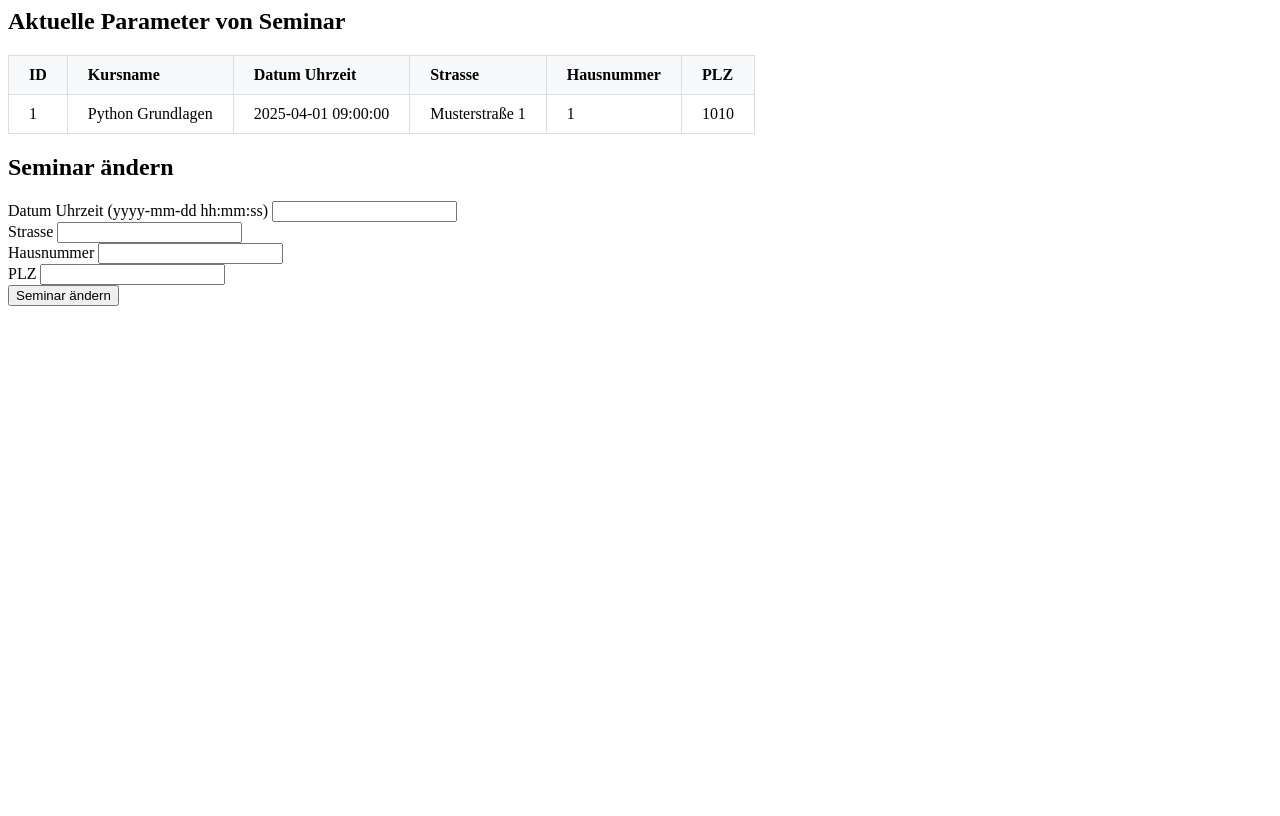
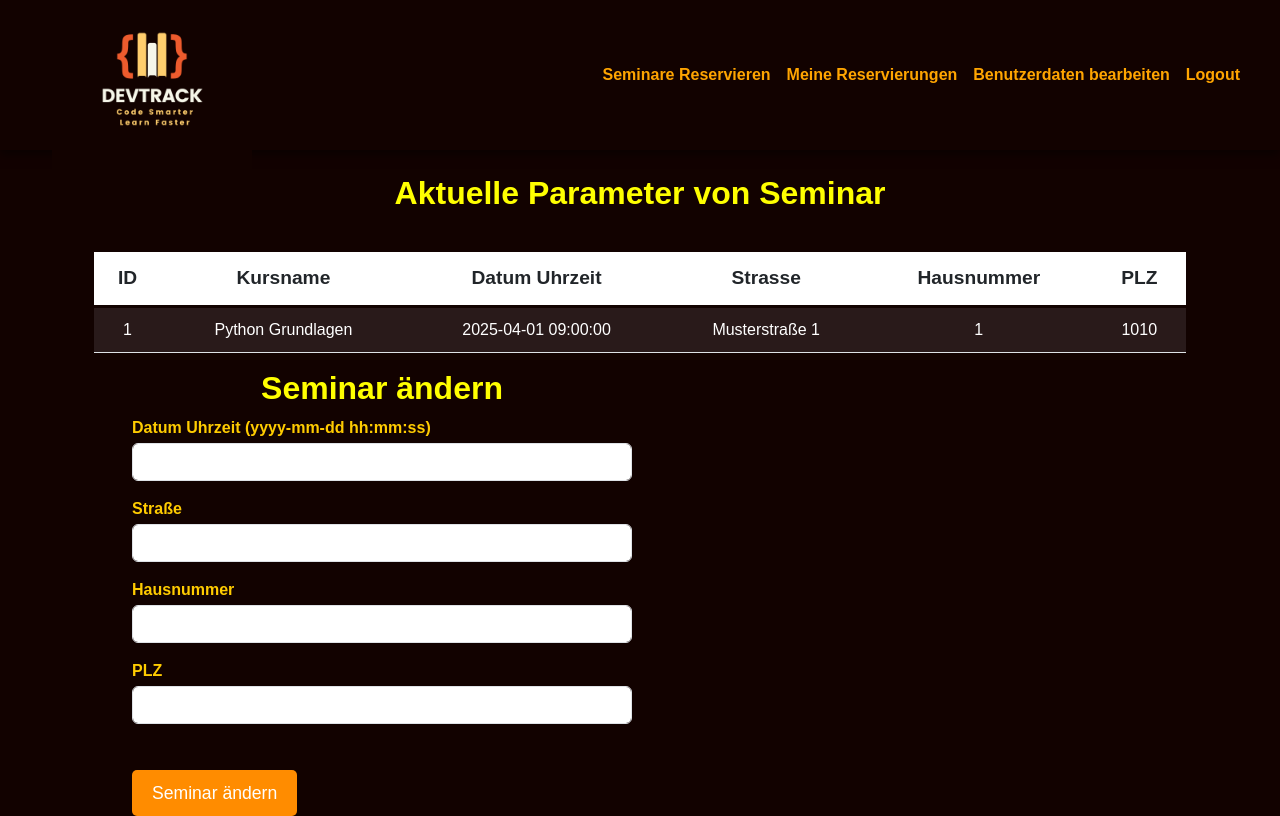
Before and after one commit to StasiaATP/flask-app_BIO1, a Flask app: page /seminar_aendern/1 in a window 1280 px wide. Before the commit the page ends 306 px from the top, so only its background shows below. Run offline with Flask 3, Linux system fonts and the light colour scheme; a user stored in the database is signed in.

Commit message:
style von ausbilder_htmls geaendert

```diff
--- a/app/ausbilder_routes.py
+++ b/app/ausbilder_routes.py
@@ -46,7 +46,7 @@
     seminar = Seminar.query.get_or_404(seminar_id)
 
     if request.method == 'POST':
-        datum_uhrzeit_str = request.form['Datum Uhrzeit']
+        datum_uhrzeit_str = request.form['Datum_Uhrzeit']
         strasse = request.form['Strasse']
         hausnr = request.form['Hausnummer']
         plz = request.form['PLZ']
@@ -79,6 +79,7 @@
     seminar = Seminar.query.get_or_404(seminar_id)
 
     BildetAus.query.filter_by(seminar_id=seminar_id).delete()
+    Reserviert.query.filter_by(seminar_id=seminar_id).delete()
 
     db.session.delete(seminar)
     db.session.commit()
@@ -98,8 +99,8 @@
     # The values will appear in the dropdown-menu when creating a new Seminar
     kurs_names = KannAbhalten.query.filter_by(ausbilder_kennzeichnung=current_user.kennzeichnung).with_entities(KannAbhalten.kursname).distinct().all()
     if request.method == 'POST':
-        id = request.form['Seminar id']
-        datum_uhrzeit_str = request.form['Datum Uhrzeit']
+        id = request.form['Seminar_id']
+        datum_uhrzeit_str = request.form['Datum_Uhrzeit']
         strasse = request.form['Strasse']
         hausnr = request.form['Hausnummer']
         plz = request.form['PLZ']
@@ -138,6 +139,7 @@
             db.session.add(neu_bildet_aus)
             db.session.commit()
 
-            return redirect(url_for('routes.index'))
+            return redirect(url_for('ausbilder_routes.geleitete_seminare_zeigen'))
+
 
     return render_template('ausbilder_seminar_erstellen.html', error_message=error_message, kurs_names=kurs_names)
--- a/templates/ausbilder_seminar_aendern.html
+++ b/templates/ausbilder_seminar_aendern.html
@@ -1,34 +1,26 @@
-<style>
-    table {
+{% extends 'base.html' %}
 
-        border-collapse: collapse; /* removes double lines */
-    }
-    th, td {
-        padding: 10px 20px; /* horizontal and vertical space */
-        text-align: left; /* text align left */
-        border: 1px solid #ddd; /* light colored borders */
-    }
-    th {
-        background-color: #f8f9fa; /* light colored background for */
-        font-weight: bold; /* bold titles */
-    }
-</style>
-
+{% block content %}
     {% if error_message %}
         <div class="alert alert-danger" role="alert">
             {{ error_message }}
         </div>
     {% endif %}
+
+    <div class="container reservierungen-container mt-4">
         <h2>Aktuelle Parameter von Seminar</h2>
-<table class="table table-bordered">
+        <table class="table table-striped reservierungen-tabelle">
+            <thead>
                 <tr>
-        <th>ID</th>
-        <th>Kursname</th>
-        <th>Datum Uhrzeit</th>
-        <th>Strasse</th>
-        <th>Hausnummer</th>
-        <th>PLZ</th>
+                    <th scope="col">ID</th>
+                    <th scope="col">Kursname</th>
+                    <th scope="col">Datum Uhrzeit</th>
+                    <th scope="col">Strasse</th>
+                    <th scope="col">Hausnummer</th>
+                    <th scope="col">PLZ</th>
                 </tr>
+            </thead>
+            <tbody>
                 <tr>
                     <td>{{ seminar.id }}</td>
                     <td>{{ seminar.kursname }}</td>
@@ -37,27 +29,33 @@
                     <td>{{ seminar.hausnr }}</td>
                     <td>{{ seminar.plz }}</td>
                 </tr>
+            </tbody>
         </table>
 
+    </div>
 
+    <div class="edit-container">
         <h2>Seminar ändern</h2>
         <form method="POST" action="{{ url_for('ausbilder_routes.seminar_aendern', seminar_id=seminar.id) }}">
-    <div class="form-group">
-        <label for="Datum Uhrzeit">Datum Uhrzeit (yyyy-mm-dd hh:mm:ss)</label>
-        <input type="text" class="form-control" name="Datum Uhrzeit" required>
+            <div class="mb-3">
+                <label for="Datum_Uhrzeit" class="form-label">Datum Uhrzeit (yyyy-mm-dd hh:mm:ss)</label>
+                <input type="text" class="form-control" id="Datum_Uhrzeit" name="Datum_Uhrzeit" required>
             </div>
-    <div class="form-group">
-        <label for="Strasse">Strasse</label>
-        <input type="text" class="form-control" name="Strasse" required>
+            <div class="mb-3">
+                <label for="Strasse" class="form-label">Straße</label>
+                <input type="text" class="form-control" id="Strasse" name="Strasse" required>
             </div>
-    <div class="form-group">
-        <label for="Hausnummer">Hausnummer</label>
-        <input type="text" class="form-control" name="Hausnummer" required>
+            <div class="mb-3">
+                <label for="Hausnummer" class="form-label">Hausnummer</label>
+                <input type="text" class="form-control" id="Hausnummer" name="Hausnummer" required>
             </div>
-    <div class="form-group">
-        <label for="PLZ">PLZ</label>
-        <input type="text" class="form-control" name="PLZ" required>
+            <div class="mb-3">
+                <label for="PLZ" class="form-label">PLZ</label>
+                <input type="text" class="form-control" id="PLZ" name="PLZ" required>
             </div>
 
-    <button type="submit" class="btn btn-primary">Seminar ändern</button>
+            <button type="submit" class="btn btn-orange">Seminar ändern</button>
         </form>
+
+    </div>
+{% endblock %}
--- a/templates/ausbilder_seminare.html
+++ b/templates/ausbilder_seminare.html
@@ -1,10 +1,10 @@
 {% extends 'base.html' %}
 
 {% block content %}
-<div class="container mt-4">
+<div class="container reservierungen-container mt-4">
     <h2>Von mir geleitete Seminare</h2>
     {% if seminare %}
-    <table class="table table-striped">
+    <table class="table table-striped reservierungen-tabelle">
         <thead>
             <tr>
                 <th scope="col">ID</th>
@@ -48,7 +48,7 @@
 
     </table>
     {% else %}
-    <p>Sie leiten keine Seminare.</p>
+    <p class="text-white">Sie leiten keine Seminare.</p>
     {% endif %}
 </div>
 {% endblock %}
--- a/templates/ausbilder_teilnehmer_anzeigen.html
+++ b/templates/ausbilder_teilnehmer_anzeigen.html
@@ -1,11 +1,11 @@
 {% extends 'base.html' %}
 
 {% block content %}
-<div class="container mt-4">
+<div class="container reservierungen-container mt-4">
     <h2>Teilnehmer für das Seminar</h2>
 
     {% if personen %}
-    <table class="table table-striped">
+    <table class="table table-striped reservierungen-tabelle">
         <thead>
             <tr>
                 <th>ID</th>
@@ -26,7 +26,7 @@
         </tbody>
     </table>
     {% else %}
-    <p>Keine Teilnehmer für dieses Seminar.</p>
+    <p class="text-white">Keine Teilnehmer für dieses Seminar.</p>
     {% endif %}
 
     <a class="btn btn-secondary mt-3" href="{{ url_for('ausbilder_routes.geleitete_seminare_zeigen') }}">Zurück</a>
```
Also changed, not shown: templates/ausbilder_seminar_erstellen.html (+26 -19 lines). Lines whose indentation alone changed are shown as unchanged.
